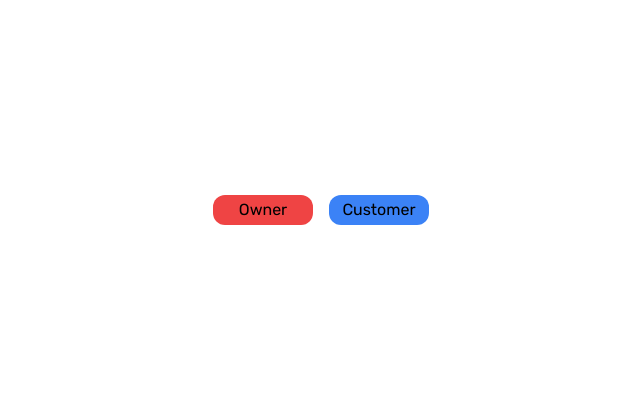
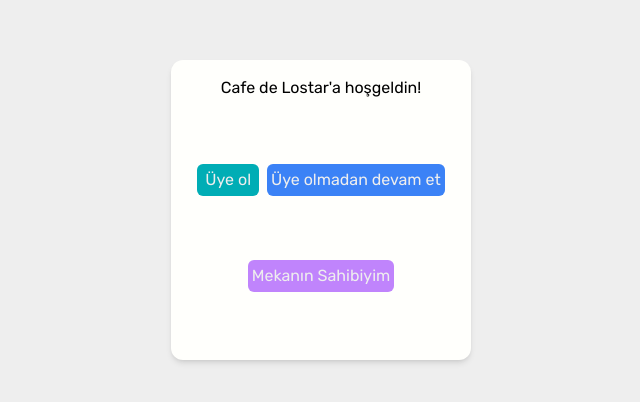
Before and after one commit to merdoyovski/cafedemusic-ui, a Next.js app: page / in a window 1280 px wide. Shown: the part 190-592 px from the top of the page, without its empty margins (319-959 px from the left). Built offline with nearby package versions, Linux system fonts and the light colour scheme.

Commit message:
style: created temp basic logic buttons

```diff
--- a/app/page.tsx
+++ b/app/page.tsx
@@ -14,10 +14,35 @@ export default function Home() {
     router.push("/owner");
   };
   return (
-    <main className="flex w-full h-full justify-center items-center gap-4">
+    <main className="flex w-full h-full justify-center items-center gap-4 bg-light-gray">
+      <div className="bg-almost-white w-[300px] h-[300px] rounded-xl shadow-md flex flex-col items-center">
+        <text className="mt-4">Cafe de Lostar'a hoşgeldin!</text>
+        <div className="flex mt-16 gap-2">
+          <Button
+            text="Üye ol"
+            onClick={() => handleCustomerClick()}
+            className="bg-sea-blue text-light-gray p-1 rounded-md px-2"
+          ></Button>
+          <Button
+            text="Üye olmadan devam et"
+            onClick={() => handleCustomerClick()}
+            className="bg-blue-500 text-light-gray p-1 rounded-md"
+          ></Button>
+        </div>
+        <Button
+          text="Mekanın Sahibiyim"
+          onClick={() => handleOwnerClick()}
+          className="bg-purple-400 text-light-gray p-1 rounded-md mt-16"
+        ></Button>
+      </div>
+    </main>
+  );
+}
+/*
+
 <Button
           text="Owner"
-        className="bg-red-500 w-[100px] h-[30px] my-auto flex items-center justify-center rounded-xl"
+          className="bg-light-gray w-[100px] h-[30px] my-auto flex items-center justify-center rounded-xl"
           onClick={() => handleOwnerClick()}
         ></Button>
         <Button
@@ -25,6 +50,4 @@ export default function Home() {
           className="bg-blue-500  w-[100px] h-[30px] flex items-center justify-center  rounded-xl"
           onClick={() => handleCustomerClick()}
         ></Button>
-    </main>
-  );
-}
+        */
```
Lines whose indentation alone changed are shown as unchanged.
